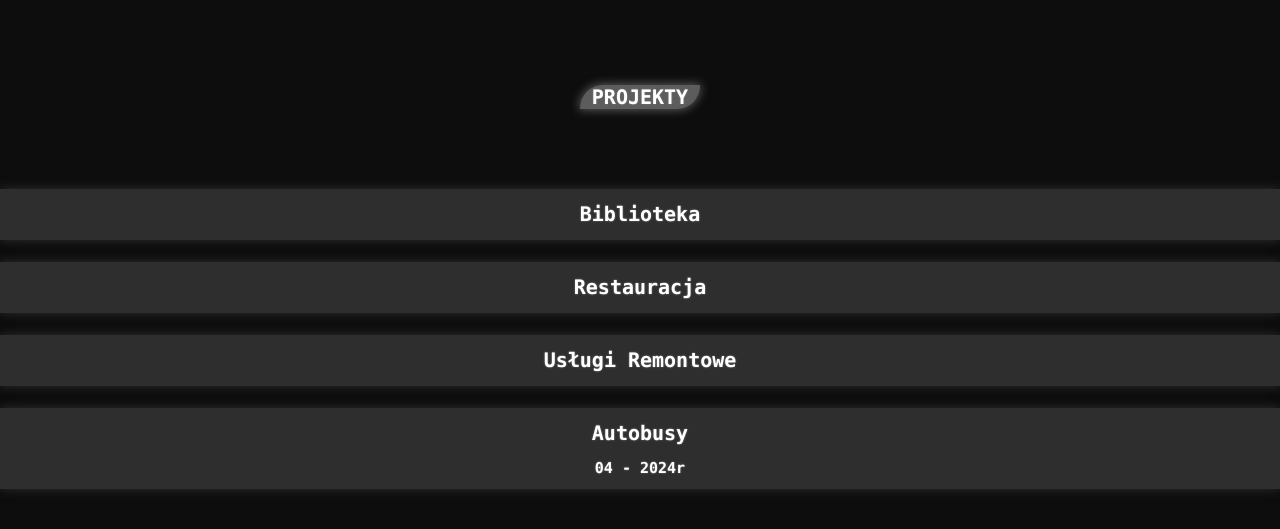
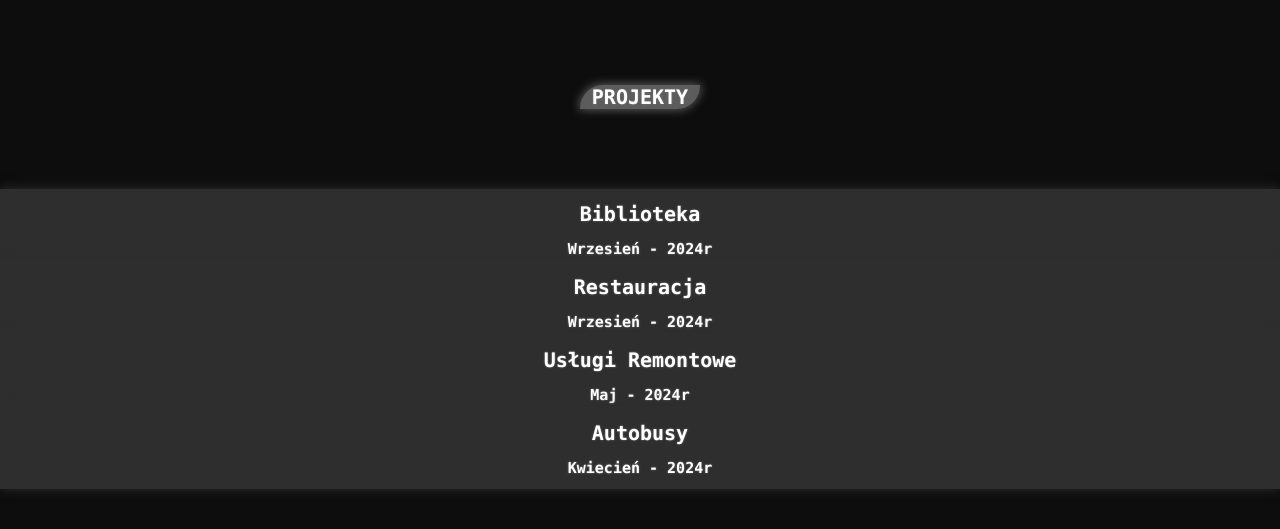
Before and after one commit to Nerii10/Showcase, a plain HTML site: page strony.html in a window 1280 px wide. Shown: the part 145-674 px from the top of the page. Drawn offline with Linux system fonts and the light colour scheme.

Commit message:
Update strony.html

```diff
--- a/strony.html
+++ b/strony.html
@@ -60,7 +60,7 @@
                                       <div class="SWORD">
 
                                           <h1 class="">Biblioteka</h1>
-
+                                            <h2>Wrzesień - 2024r</h2>
                                       </div>
                                   </div>
                               </a>
@@ -78,7 +78,7 @@
                                       <div class="SWORD">
 
                                           <h1 class="">Restauracja</h1>
-
+                                        <h2>Wrzesień - 2024r</h2>
                                       </div>
                                   </div>
                               </a>
@@ -94,7 +94,7 @@
                                       <div class="SWORD">
 
                                           <h1 class="">Usługi Remontowe</h1>
-
+                                            <h2>Maj - 2024r</h2>
                                       </div>
                                   </div>
                               </a>
@@ -113,7 +113,7 @@
                                       <div class="SWORD">
 
                                           <h1 class="">Autobusy</h1>
-                                          <h2>04 - 2024r</h2>
+                                          <h2>Kwiecień - 2024r</h2>
 
                                       </div>
                                   </div>
```
